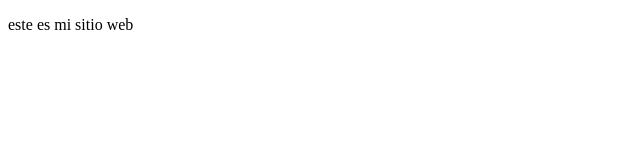
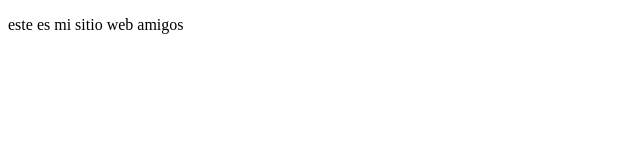
Before and after one commit to carlose2-glitch/proyectodemocursoprework, a plain HTML site: page index.html in a window 1280 px wide. Shown: the full height of the page, 0-640 px from the left. Drawn offline with Linux system fonts and the light colour scheme.

Commit message:
cambios agregamos sitio web master

```diff
--- a/index.html
+++ b/index.html
@@ -7,6 +7,6 @@
     <title>hola mundo</title>
 </head>
 <body>
-    <p>este es mi sitio web</p>
+    <p>este es mi sitio web amigos</p>
 </body>
 </html>
```
